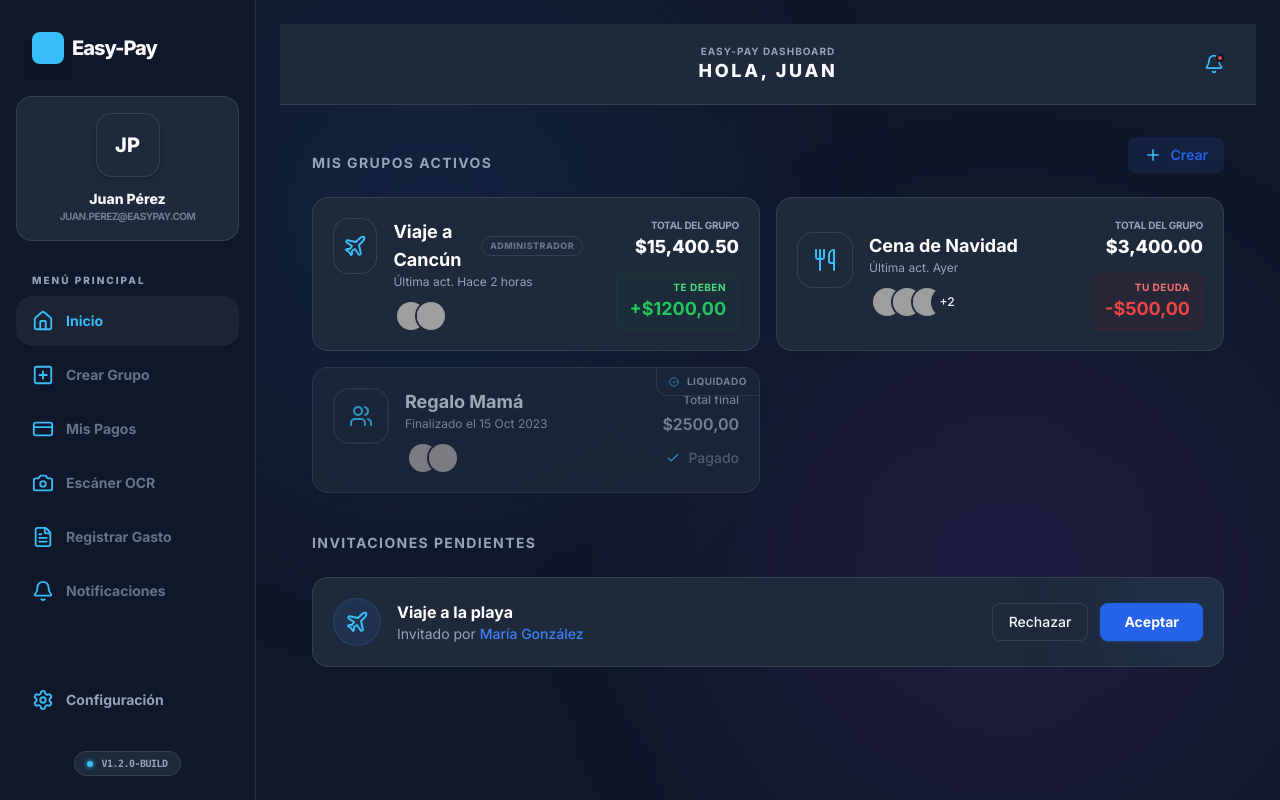
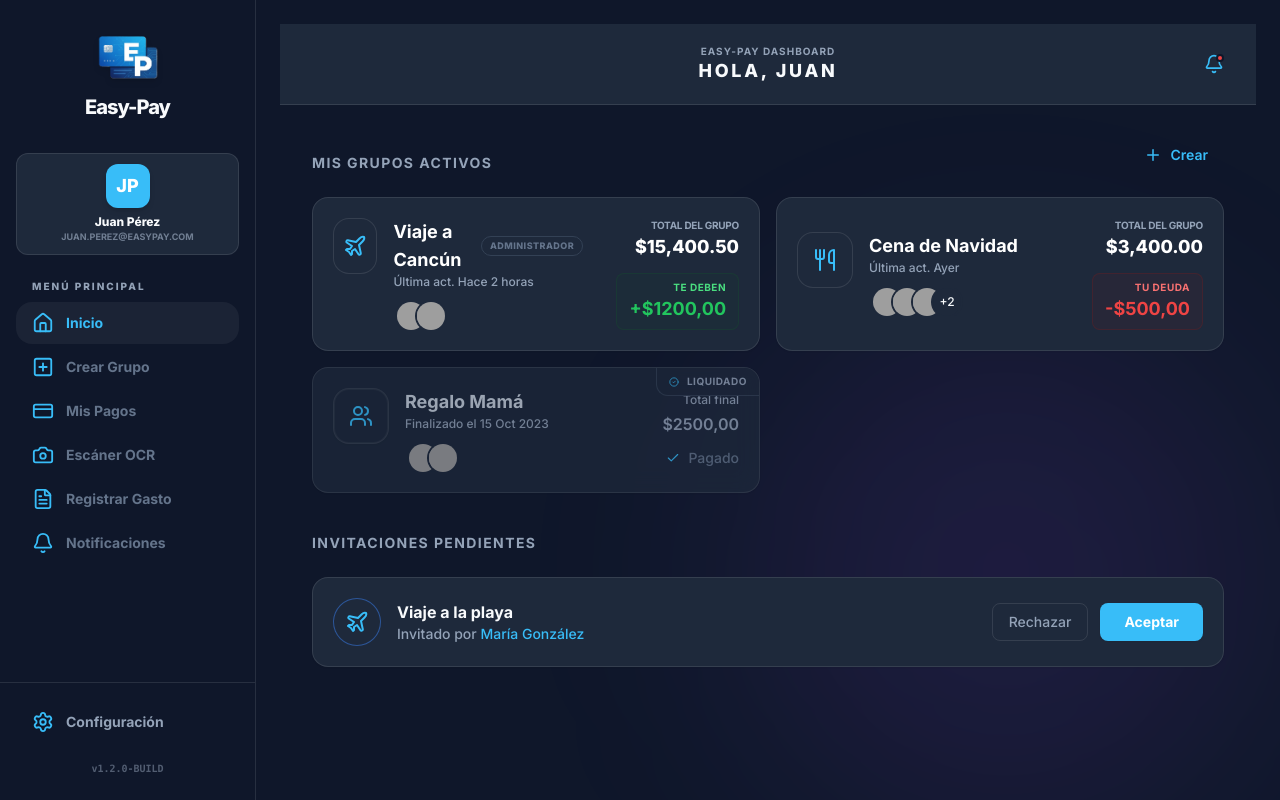
Before and after one commit to Maripneitor/easy-pay, a React (Vite) app in the folder apps/web-app/: page /dashboard in a window 1280 px wide. Built offline with nearby package versions, Linux system fonts and the light colour scheme; grey boxes are pictures that could not be loaded.

Commit message:
implementado nuevo logo EP

```diff
--- a/apps/web-app/src/ui/components/Sidebar/Sidebar.tsx
+++ b/apps/web-app/src/ui/components/Sidebar/Sidebar.tsx
@@ -1,7 +1,6 @@
 import React from 'react';
 import { useNavigate, useLocation } from 'react-router-dom';
-import { Home, PlusSquare, CreditCard, Camera, FileText, Bell, Settings, DollarSign } from 'lucide-react';
-/* Importamos useTheme si es necesario, aunque ya estás usando las variables CSS */
+import { Home, PlusSquare, CreditCard, Camera, FileText, Bell, Settings } from 'lucide-react';
 
 export const Sidebar: React.FC = () => {
     const navigate = useNavigate();
@@ -17,31 +16,31 @@ export const Sidebar: React.FC = () => {
     ];
 
     return (
-        <aside className="hidden md:flex flex-col w-64 min-h-screen bg-[var(--bg-sidebar)] border-r border-[var(--border-color)] transition-colors duration-300 relative z-50">
-            <div className="p-8">
-                <div className="flex items-center gap-2 group cursor-pointer" onClick={() => navigate('/dashboard')}>
-                    {/* LOGO ADAPTABLE: Cambiado bg-blue-600 por var(--primary) */}
-                    <div className="w-8 h-8 bg-[var(--primary)] rounded-lg flex items-center justify-center text-white shadow-lg shadow-[var(--primary)]/20 group-hover:rotate-12 transition-transform">
-                        <DollarSign size={20} className="font-black" />
+        <aside className="hidden md:flex flex-col w-64 min-h-screen max-h-screen bg-[var(--bg-sidebar)] border-r border-[var(--border-color)] transition-colors duration-300 relative z-50">
+
+            {/* 1. SECCIÓN FIJA: LOGO */}
+            <div className="p-8 flex-shrink-0">
+                <div className="flex flex-col items-center gap-3 group cursor-pointer" onClick={() => navigate('/dashboard')}>
+                    <div className="transition-transform duration-300 group-hover:scale-110">
+                        <img src="/assets/images/logo-ep.png" alt="Logo" className="w-20 h-auto drop-shadow-md" />
                     </div>
                     <h1 className="text-xl font-black tracking-tighter text-[var(--text-primary)]">Easy-Pay</h1>
                 </div>
             </div>
 
-            <div className="px-4 mb-8">
-                <div onClick={() => navigate('/profile')} className="relative p-4 rounded-2xl bg-[var(--bg-card)] border border-[var(--border-color)] group cursor-pointer overflow-hidden transition-all hover:border-[var(--primary)]/50">
-                    <div className="flex flex-col items-center text-center">
-                        {/* AVATAR ADAPTABLE: Cambiado bg-blue-600 por var(--primary) */}
-                        <div className="w-16 h-16 rounded-2xl bg-[var(--primary)] flex items-center justify-center text-white text-xl font-black mb-3 shadow-md shadow-[var(--primary)]/20">
-                            JP
-                        </div>
-                        <span className="text-sm font-black text-[var(--text-primary)]">Juan Pérez</span>
-                        <span className="text-[10px] font-bold text-slate-400 uppercase tracking-tighter opacity-70">juan.perez@easypay.com</span>
+            {/* 2. SECCIÓN FIJA: PERFIL COMPACTO */}
+            <div className="px-4 mb-6 flex-shrink-0">
+                <div onClick={() => navigate('/profile')} className="p-2.5 rounded-xl bg-[var(--bg-card)] border border-[var(--border-color)] flex flex-col items-center text-center group cursor-pointer transition-all hover:border-[var(--primary)]/50">
+                    <div className="w-11 h-11 rounded-xl bg-[var(--primary)] flex items-center justify-center text-white text-lg font-black mb-1.5 shadow-md shadow-[var(--primary)]/20">
+                        JP
                     </div>
+                    <span className="text-xs font-black text-[var(--text-primary)]">Juan Pérez</span>
+                    <span className="text-[9px] font-bold text-slate-400 uppercase opacity-70">juan.perez@easypay.com</span>
                 </div>
             </div>
 
-            <nav className="flex-1 px-4 space-y-1">
+            {/* 3. ÚNICA SECCIÓN CON SCROLL: EL MENÚ DE OPCIONES */}
+            <nav className="flex-1 px-4 space-y-0.5 custom-scrollbar overflow-y-auto min-h-0">
                 <p className="px-4 mb-2 text-[10px] font-black text-slate-400 uppercase tracking-[0.2em]">Menú Principal</p>
                 {menuItems.map((item) => {
                     const isActive = location.pathname === item.path;
@@ -49,16 +48,14 @@ export const Sidebar: React.FC = () => {
                         <button
                             key={item.path}
                             onClick={() => navigate(item.path)}
-                            className={`w-full flex items-center justify-between px-4 py-3.5 rounded-2xl text-sm font-bold transition-all ${
+                            className={`w-full flex items-center justify-between px-4 py-2.5 rounded-2xl text-sm font-bold transition-all ${
                                 isActive
-                                ? 'text-[var(--primary)] bg-[var(--hover-bg)] shadow-sm'
-                                : 'text-slate-500 hover:bg-[var(--hover-bg)] hover:text-[var(--text-primary)]'
+                                ? 'text-[var(--primary)] bg-[var(--hover-bg)]'
+                                : 'text-slate-500 hover:bg-[var(--hover-bg)]'
                             }`}
                         >
                             <div className="flex items-center gap-3">
-                                <span className={isActive ? 'text-[var(--primary)]' : 'text-slate-500 group-hover:text-[var(--primary)]'}>
-                                    {item.icon}
-                                </span>
+                                {item.icon}
                                 <span>{item.label}</span>
                             </div>
                         </button>
@@ -66,16 +63,14 @@ export const Sidebar: React.FC = () => {
                 })}
             </nav>
 
-            <div className="p-4 mt-auto">
-                <button onClick={() => navigate('/profile')} className="w-full flex items-center gap-3 px-4 py-3.5 rounded-2xl text-sm font-bold text-[var(--text-secondary)] hover:bg-[var(--hover-bg)] transition-all group">
-                    <Settings size={22} className="group-hover:text-[var(--primary)] transition-all duration-300" />
+            {/* 4. SECCIÓN FIJA: CONFIGURACIÓN ABAJO */}
+            <div className="p-4 mt-auto border-t border-[var(--border-color)] flex-shrink-0">
+                <button onClick={() => navigate('/profile')} className="w-full flex items-center gap-3 px-4 py-3 rounded-2xl text-sm font-bold text-[var(--text-secondary)] hover:bg-[var(--hover-bg)] group transition-all">
+                    <Settings size={22} className="group-hover:text-[var(--primary)] transition-all" />
                     Configuración
                 </button>
-                <div className="pt-6 pb-2 text-center">
-                    <div className="inline-flex items-center gap-2 px-3 py-1 rounded-full bg-slate-100 dark:bg-slate-800 border border-[var(--border-color)]">
-                        <div className="w-1.5 h-1.5 rounded-full bg-[var(--primary)] animate-pulse shadow-[0_0_5px_var(--primary)]"></div>
-                        <span className="text-[10px] font-black font-mono text-slate-400 tracking-tighter uppercase">v1.2.0-BUILD</span>
-                    </div>
+                <div className="pt-4 pb-2 text-center text-[10px] font-black font-mono text-slate-400 opacity-50">
+                    v1.2.0-BUILD
                 </div>
             </div>
         </aside>
--- a/apps/web-app/src/ui/context/ThemeContext.tsx
+++ b/apps/web-app/src/ui/context/ThemeContext.tsx
@@ -1,12 +1,16 @@
 import React, { createContext, useContext, useEffect, useState } from 'react';
 
-type ColorTheme = 'vibrant' | 'serene' | 'earth' | 'default';
+// 1. Añadimos 'pink' a los tipos permitidos
+type ColorTheme = 'vibrant' | 'serene' | 'earth' | 'pink' | 'default';
+type FontSize = 'small' | 'medium' | 'large';
 
 interface ThemeContextType {
     colorTheme: ColorTheme;
     isDark: boolean;
+    fontSize: FontSize;
     setTheme: (theme: ColorTheme) => void;
     toggleTheme: () => void;
+    setFontSize: (size: FontSize) => void;
 }
 
 const ThemeContext = createContext<ThemeContextType | undefined>(undefined);
@@ -18,42 +22,51 @@ export const ThemeProvider: React.FC<{ children: React.ReactNode }> = ({ childre
 
     const [isDark, setIsDark] = useState<boolean>(() => {
         const saved = localStorage.getItem('is-dark');
-        // Mantener oscuro por defecto para ese look profesional que te gustó
         return saved ? saved === 'true' : true;
     });
 
+    const [fontSize, setFontSizeState] = useState<FontSize>(() =>
+        (localStorage.getItem('font-size') as FontSize) || 'medium'
+    );
+
     useEffect(() => {
-        const root = window.document.body;
+        const rootBody = window.document.body;
+        const rootHtml = window.document.documentElement;
 
-        // 1. Limpiamos todas las clases para evitar conflictos
-        root.classList.remove('vibrant', 'serene', 'earth', 'dark');
+        // 1. Limpiamos clases de color (añadimos pink aquí) y tamaño
+        const themes = ['vibrant', 'serene', 'earth', 'pink', 'dark'];
+        const sizes = ['font-small', 'font-medium', 'font-large'];
 
-        // 2. Aplicamos 'dark' solo si el estado es oscuro
+        rootBody.classList.remove(...themes, ...sizes);
+        rootHtml.classList.remove(...sizes);
+
+        // 2. Aplicamos Modo Oscuro
         if (isDark) {
-            root.classList.add('dark');
+            rootBody.classList.add('dark');
         }
 
-        // 3. Aplicamos el color especial (rojo, verde, tierra)
-        // Solo si no es el azul por defecto ('default')
+        // 3. Aplicamos Tema de Color
         if (colorTheme !== 'default') {
-            root.classList.add(colorTheme);
+            rootBody.classList.add(colorTheme);
         }
 
-        // 4. Guardamos en persistencia
+        // 4. ESCALADO GLOBAL: Aplicamos al HTML y al BODY
+        rootHtml.classList.add(`font-${fontSize}`);
+        rootBody.classList.add(`font-${fontSize}`);
+
+        // 5. Persistencia
         localStorage.setItem('color-theme', colorTheme);
         localStorage.setItem('is-dark', isDark.toString());
-    }, [colorTheme, isDark]);
+        localStorage.setItem('font-size', fontSize);
 
-    const setTheme = (newColor: ColorTheme) => {
-        setColorTheme(newColor);
-    };
+    }, [colorTheme, isDark, fontSize]);
 
-    const toggleTheme = () => {
-        setIsDark(prev => !prev);
-    };
+    const setTheme = (newColor: ColorTheme) => setColorTheme(newColor);
+    const toggleTheme = () => setIsDark(prev => !prev);
+    const setFontSize = (size: FontSize) => setFontSizeState(size);
 
     return (
-        <ThemeContext.Provider value={{ colorTheme, isDark, setTheme, toggleTheme }}>
+        <ThemeContext.Provider value={{ colorTheme, isDark, fontSize, setTheme, toggleTheme, setFontSize }}>
             {children}
         </ThemeContext.Provider>
     );
--- a/apps/web-app/src/ui/global.css
+++ b/apps/web-app/src/ui/global.css
@@ -33,7 +33,7 @@
     --input-text: #0F172A;
 }
 
-/* --- 1. MODO OSCURO BASE (Azul Slate Apagado - Estilo Dashboard) --- */
+/* --- 1. MODO OSCURO BASE --- */
 .dark {
     --bg-body: #0f172a;
     --bg-card: #1e293b;
@@ -50,34 +50,44 @@
     --input-text: #F8FAFC;
 }
 
-/* --- 2. TEMA ROJO (Vibrant) - Adaptable y Muted --- */
+/* --- 2. TEMA ROJO (Vibrant) --- */
 .dark.vibrant {
-    --bg-body: #1a0a0a; /* Fondo rojo mate muy oscuro */
-    --bg-card: #2d1212; /* Tarjeta un poco más clara */
+    --bg-body: #1a0a0a;
+    --bg-card: #2d1212;
     --bg-sidebar: #1a0a0a;
-    --primary: #f87171; /* Rojo que resalta */
+    --primary: #f87171;
     --border-color: rgba(248, 113, 113, 0.2);
     --header-bg: rgba(26, 10, 10, 0.85);
 }
 
-/* --- 3. TEMA VERDE (Serene) - Bosque Oscuro --- */
+/* --- 3. TEMA VERDE (Serene) --- */
 .dark.serene {
-    --bg-body: #051a14; /* Verde petróleo apagado */
-    --bg-card: #0a2e24; /* Tarjeta verde oscuro */
+    --bg-body: #051a14;
+    --bg-card: #0a2e24;
     --bg-sidebar: #051a14;
-    --primary: #34d399; /* Verde que resalta */
+    --primary: #34d399;
     --border-color: rgba(52, 211, 153, 0.2);
     --header-bg: rgba(5, 26, 20, 0.85);
 }
 
-/* --- 4. TEMA TIERRA (Earth) - Ámbar Mate --- */
+/* --- 4. TEMA TIERRA (Earth) --- */
 .dark.earth {
-    --bg-body: #17120a; /* Café/Negro mate */
-    --bg-card: #261e12; /* Ámbar tierra oscuro */
+    --bg-body: #17120a;
+    --bg-card: #261e12;
     --bg-sidebar: #17120a;
-    --primary: #fbbf24; /* Ámbar que resalta */
+    --primary: #fbbf24;
     --border-color: rgba(251, 191, 36, 0.2);
     --header-bg: rgba(23, 18, 10, 0.85);
+}
+
+/* --- 5. TEMA ROSA (Pink / Lomecan) --- */
+.dark.pink {
+    --bg-body: #1a0a14;      /* Fondo negro con matiz violeta/rosa */
+    --bg-card: #2d1222;      /* Cards un poco más claras */
+    --bg-sidebar: #1a0a14;
+    --primary: #ff4081;      /* Rosa vibrante */
+    --border-color: rgba(255, 64, 129, 0.2);
+    --header-bg: rgba(26, 10, 20, 0.85);
 }
 
 /* REGLA DE BORDES Y FONDOS ADAPTABLES */
@@ -87,10 +97,16 @@
     transition: all 0.3s ease;
 }
 
-/* Color de Iconos - Resaltado Inteligente */
+/* Color de Iconos */
 svg {
     color: var(--primary) !important;
     transition: color 0.3s ease;
+}
+
+/* CORRECCIÓN FLASH BLANCO: Forzamos el color de fondo desde el HTML */
+html {
+    background-color: var(--bg-body) !important;
+    transition: font-size 0.3s ease-in-out, background-color 0.3s ease;
 }
 
 body {
@@ -100,7 +116,7 @@ body {
     font-family: 'Inter', sans-serif;
     color: var(--text-primary);
     overflow-x: hidden;
-    transition: background-color 0.3s ease, color 0.3s ease;
+    transition: background-color 0.3s ease, color 0.3s ease, font-size 0.3s ease;
 }
 
 /* --- ANIMACIONES MANTENIDAS --- */
@@ -127,11 +143,40 @@ body {
 @keyframes fadeInSlideUp { from { opacity: 0; transform: translateY(15px); } to { opacity: 1; transform: translateY(0); } }
 .page-enter { animation: fadeInSlideUp 0.4s cubic-bezier(0.16, 1, 0.3, 1) forwards; }
 
-/* REGLAS DE ADAPTABILIDAD FINAL */
-.dark, .vibrant, .serene, .earth {
+/* Limpieza de fondos para temas oscuros */
+.dark, .vibrant, .serene, .earth, .pink {
     [class*="bg-white"], [class*="bg-slate-50"], header[class*="header"], div[class*="bg-gray-50"] {
         background-color: var(--bg-card) !important;
         border-color: var(--border-color) !important;
         color: var(--text-primary) !important;
     }
 }
+
+/* --- 🚀 LÓGICA DE ESCALADO GLOBAL --- */
+html.font-small { font-size: 14px !important; }
+html.font-medium { font-size: 16px !important; }
+html.font-large { font-size: 20px !important; }
+
+/* --- 🛠️ SCROLL ADAPTABLE SOLO EN MODO GRANDE PARA LA CLASE ESPECÍFICA --- */
+html.font-large .custom-scrollbar {
+    overflow-y: auto !important;
+}
+
+/* Estilo de la barra solo para la zona de menú */
+.custom-scrollbar::-webkit-scrollbar {
+    width: 4px;
+}
+
+.custom-scrollbar::-webkit-scrollbar-thumb {
+    background-color: var(--primary);
+    border-radius: 10px;
+}
+
+.custom-scrollbar::-webkit-scrollbar-track {
+    background: transparent;
+}
+
+/* Asegurar que el scroll no atraviese todo el sidebar */
+html.font-large aside {
+    overflow: hidden !important;
+}
--- a/apps/web-app/src/ui/pages/Dashboard/Dashboard.tsx
+++ b/apps/web-app/src/ui/pages/Dashboard/Dashboard.tsx
@@ -31,8 +31,8 @@ export const Dashboard: React.FC = () => {
                 />
 
                 <main className="relative flex-grow px-4 py-8 md:px-8">
-                    {/* Efectos de fondo */}
-                    <div className="pointer-events-none absolute -left-[10%] -top-[20%] h-[500px] w-[500px] rounded-full bg-blue-500/10 blur-[120px]" />
+                    {/* Efectos de fondo adaptables */}
+                    <div className="pointer-events-none absolute -left-[10%] -top-[20%] h-[500px] w-[500px] rounded-full bg-[var(--primary)]/10 blur-[120px] transition-colors duration-500" />
                     <div className="pointer-events-none absolute bottom-0 right-0 h-[500px] w-[500px] rounded-full bg-purple-500/10 blur-[120px]" />
 
                     <div className="relative z-10 mx-auto max-w-5xl space-y-10">
@@ -43,8 +43,9 @@ export const Dashboard: React.FC = () => {
                                 <h2 className="text-sm font-bold uppercase tracking-widest text-[var(--text-secondary)]">
                                     Mis Grupos Activos
                                 </h2>
+                                {/* CORRECCIÓN: Botón Crear adaptable */}
                                 <button
-                                    className="flex items-center gap-2 rounded-lg bg-blue-500/10 px-4 py-2 text-sm font-semibold text-blue-600 transition-colors hover:bg-blue-500/20"
+                                    className="flex items-center gap-2 rounded-lg bg-[var(--primary)]/10 px-4 py-2 text-sm font-semibold text-[var(--primary)] transition-all hover:bg-[var(--primary)]/20 active:scale-95"
                                     onClick={() => navigate('/create-group')}
                                 >
                                     <Plus size={18} />
@@ -53,10 +54,8 @@ export const Dashboard: React.FC = () => {
                             </div>
 
                             {isLoading ? (
-                                /* CARGA: Mostramos el esqueleto de 3 cuadros */
                                 <DashboardSkeleton />
                             ) : (
-                                /* REAL: Grupos Activos + Liquidados */
                                 <div className="grid gap-4 md:grid-cols-1 lg:grid-cols-2">
                                     {allActiveGroups.map(group => {
                                         const styling = getGroupIcon(group.name);
@@ -87,17 +86,15 @@ export const Dashboard: React.FC = () => {
                             )}
                         </section>
 
-                        {/* SECCIÓN DE INVITACIONES (FUERA DEL ISLOADING PARA QUE SIEMPRE SE VEA) */}
+                        {/* SECCIÓN DE INVITACIONES */}
                         <section>
                             <h2 className="mb-6 text-sm font-bold uppercase tracking-widest text-[var(--text-secondary)]">
                                 Invitaciones Pendientes
                             </h2>
                             <div className="grid gap-4">
                                 {isLoading ? (
-                                    /* Esqueleto simple para la invitación mientras carga */
                                     <div className="h-20 w-full animate-pulse rounded-2xl bg-slate-200/50 dark:bg-slate-800/50" />
                                 ) : (
-                                    /* Invitación real */
                                     <InvitationCard />
                                 )}
                             </div>
@@ -107,9 +104,9 @@ export const Dashboard: React.FC = () => {
                 </main>
             </div>
 
-            {/* Botón flotante siempre visible */}
+            {/* CORRECCIÓN: Botón flotante siempre visible y adaptable */}
             <button
-                className="fixed bottom-28 right-6 z-50 flex h-14 w-14 items-center justify-center rounded-full bg-gradient-to-br from-blue-500 to-blue-600 text-white shadow-lg shadow-blue-500/50 md:hidden"
+                className="fixed bottom-28 right-6 z-50 flex h-14 w-14 items-center justify-center rounded-full bg-[var(--primary)] text-white shadow-lg shadow-[var(--primary)]/40 transition-all hover:scale-110 active:scale-90 md:hidden"
                 onClick={() => navigate('/create-group')}
             >
                 <Plus size={32} />
--- a/apps/web-app/src/ui/pages/Dashboard/components/InvitationCard.tsx
+++ b/apps/web-app/src/ui/pages/Dashboard/components/InvitationCard.tsx
@@ -3,30 +3,35 @@ import { Plane } from 'lucide-react';
 
 export const InvitationCard: React.FC = () => {
     return (
-        <div className="relative overflow-hidden rounded-2xl border border-l-4 border-slate-200 border-l-blue-500 bg-white p-5 shadow-sm dark:border-slate-800 dark:border-l-blue-500 dark:bg-slate-900">
-            {/* Background Glow */}
-            <div className="absolute -top-10 -right-10 h-32 w-32 rounded-full bg-blue-500/20 blur-3xl pointer-events-none" />
+        /* CORRECCIÓN: Borde izquierdo adaptable y fondo de tarjeta adaptable */
+        <div className="relative overflow-hidden rounded-2xl border border-l-4 border-[var(--border-color)] border-l-[var(--primary)] bg-[var(--bg-card)] p-5 shadow-sm transition-all duration-300">
+
+            {/* Background Glow Adaptable */}
+            <div className="absolute -top-10 -right-10 h-32 w-32 rounded-full bg-[var(--primary)]/10 blur-3xl pointer-events-none transition-colors duration-300" />
 
             <div className="relative z-10 flex flex-col gap-6 md:flex-row md:items-center md:justify-between">
                 <div className="flex items-center gap-4">
-                    <div className="flex h-12 w-12 items-center justify-center rounded-full bg-blue-500/10 text-blue-500 ring-1 ring-inset ring-blue-500/20">
+                    {/* Icono y círculo adaptables */}
+                    <div className="flex h-12 w-12 items-center justify-center rounded-full bg-[var(--primary)]/10 text-[var(--primary)] ring-1 ring-inset ring-[var(--primary)]/20">
                         <Plane size={24} />
                     </div>
                     <div>
-                        <h3 className="text-base font-bold text-slate-900 dark:text-white">
+                        <h3 className="text-base font-bold text-[var(--text-primary)]">
                             Viaje a la playa
                         </h3>
-                        <p className="text-sm text-slate-500 dark:text-slate-400">
-                            Invitado por <span className="font-medium text-blue-500">María González</span>
+                        <p className="text-sm text-[var(--text-secondary)]">
+                            Invitado por <span className="font-medium text-[var(--primary)]">María González</span>
                         </p>
                     </div>
                 </div>
 
                 <div className="flex w-full gap-3 md:w-auto">
-                    <button className="flex-1 rounded-lg border border-slate-200 bg-transparent px-4 py-2 text-sm font-medium text-slate-600 transition-colors hover:bg-slate-50 hover:text-slate-900 dark:border-slate-700 dark:text-slate-400 dark:hover:bg-slate-800 dark:hover:text-white md:flex-none">
+                    <button className="flex-1 rounded-lg border border-[var(--border-color)] bg-transparent px-4 py-2 text-sm font-medium text-[var(--text-secondary)] transition-colors hover:bg-[var(--hover-bg)] hover:text-[var(--text-primary)] md:flex-none">
                         Rechazar
                     </button>
-                    <button className="flex-1 rounded-lg bg-blue-600 px-6 py-2 text-sm font-bold text-white shadow-sm shadow-blue-500/30 transition-all hover:bg-blue-700 hover:shadow-blue-500/50 hover:-translate-y-0.5 md:flex-none">
+
+                    {/* CORRECCIÓN: Botón Aceptar 100% adaptable */}
+                    <button className="flex-1 rounded-lg bg-[var(--primary)] px-6 py-2 text-sm font-bold text-white shadow-sm shadow-[var(--primary)]/30 transition-all hover:brightness-110 hover:shadow-[var(--primary)]/50 hover:-translate-y-0.5 active:scale-95 md:flex-none">
                         Aceptar
                     </button>
                 </div>
```
Also changed, not shown: apps/web-app/src/ui/pages/Profile/ProfilePage.tsx (+57 -34 lines), apps/web-app/public/assets/images/logo-ep.png (added).
